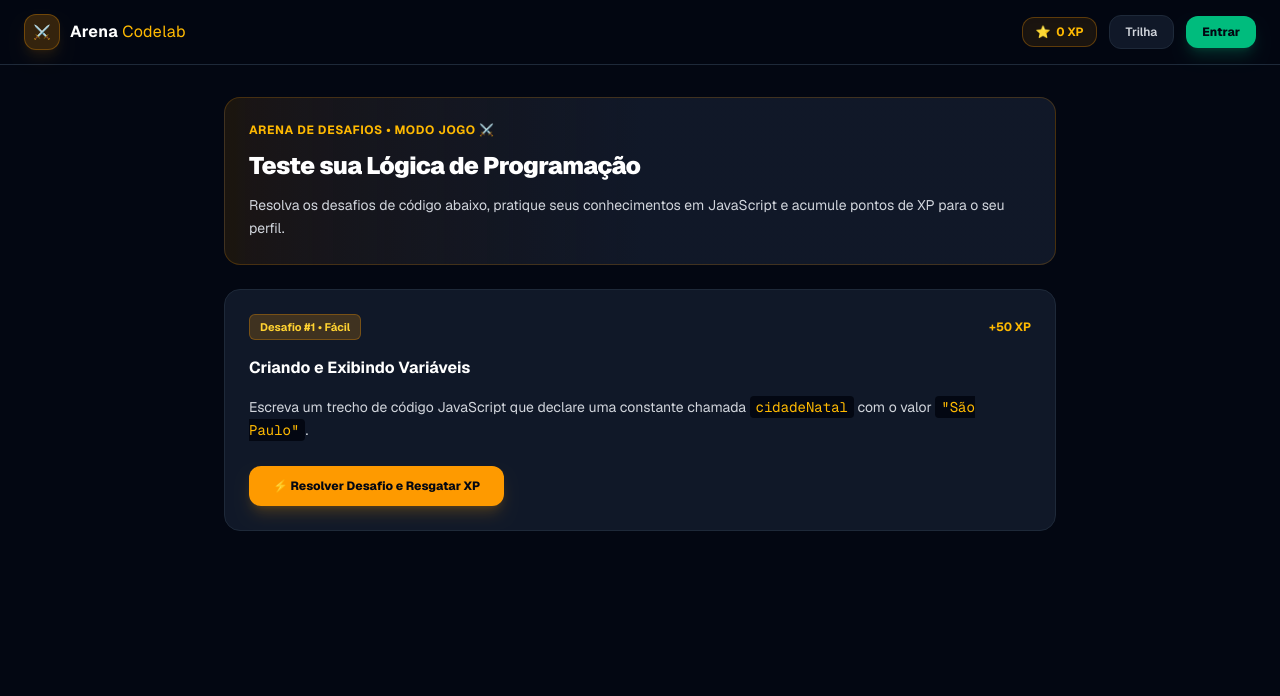
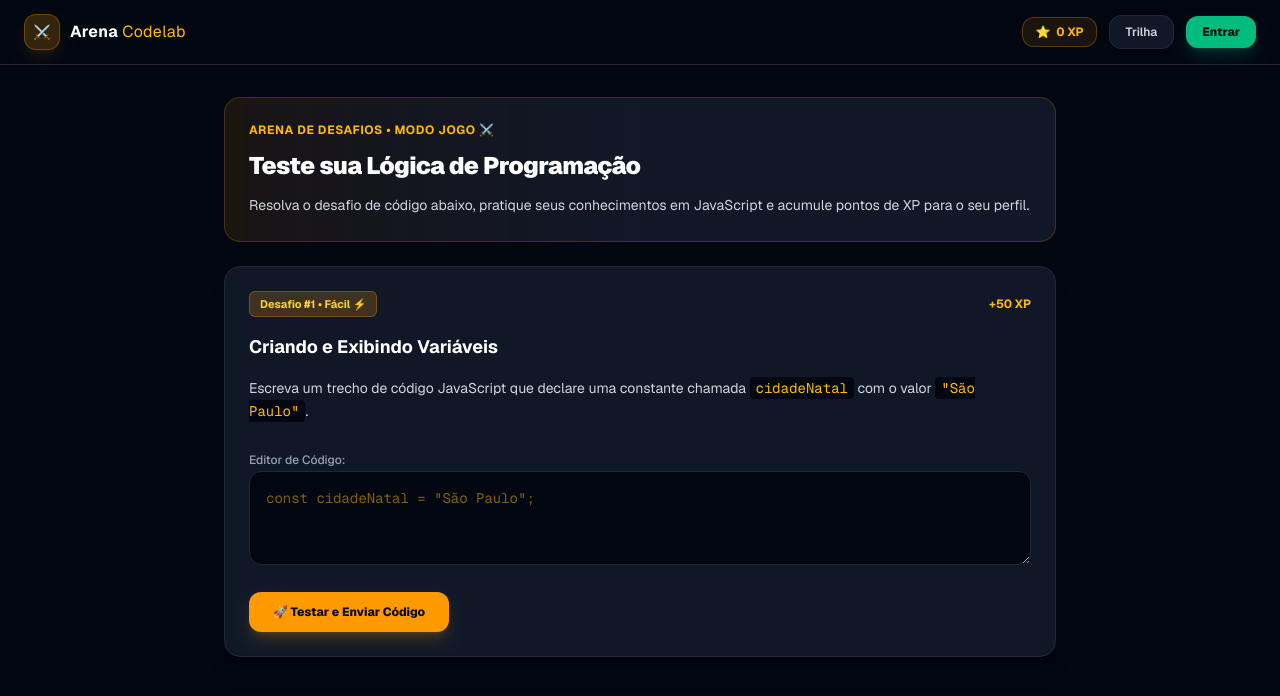
Before and after one commit to jvtsilva/codelab-joao, a Next.js app: page /desafios in a window 1280 px wide. Shown: the top 696 px of the page. Built offline with nearby package versions, Linux system fonts and the light colour scheme; no server answers.

Commit message:
feat: ajuste na tela de desafios

```diff
--- a/src/app/desafios/page.tsx
+++ b/src/app/desafios/page.tsx
@@ -10,14 +10,33 @@ export default function ArenaPage() {
   const [userXp, setUserXp] = useState<number>(0)
   const [menuOpen, setMenuOpen] = useState(false)
 
+  // Estados do desafio interativo
+  const [codeAnswer, setCodeAnswer] = useState('')
+  const [feedback, setFeedback] = useState<string | null>(null)
+  const [success, setSuccess] = useState(false)
+  const [challengeCompleted, setChallengeCompleted] = useState(false)
+
   useEffect(() => {
     async function loadUserArena() {
       const { data: { session } } = await supabase.auth.getSession()
 
       if (session) {
-        setUserId(session.user.id)
+        const currentUserId = session.user.id
+        setUserId(currentUserId)
         const meta = session.user.user_metadata
         setUserName(meta?.full_name || meta?.name || 'Aluno')
+
+        // Verificar se já concluiu este desafio no Supabase
+        const { data } = await supabase
+          .from('user_challenges')
+          .select('completed')
+          .eq('user_id', currentUserId)
+          .eq('challenge_id', 'challenge-1')
+          .single()
+
+        if (data && data.completed) {
+          setChallengeCompleted(true)
+        }
       }
 
       if (typeof window !== 'undefined') {
@@ -27,6 +46,47 @@ export default function ArenaPage() {
     }
     loadUserArena()
   }, [])
+
+  const handleTestChallenge = async () => {
+    const cleanCode = codeAnswer.trim().replace(/\s+/g, ' ')
+
+    // Validação do código esperado: const cidadeNatal = "..."
+    const expectedPattern = /const\s+cidadeNatal\s*=\s*(["'])(?:(?!\1).)*\1\s*;?/i
+
+    if (!cleanCode) {
+      setFeedback('❌ Escreva seu código no campo acima antes de testar.')
+      setSuccess(false)
+      return
+    }
+
+    if (expectedPattern.test(cleanCode) || cleanCode.includes('cidadeNatal')) {
+      setSuccess(true)
+      setFeedback('🎉 Parabéns! Resposta correta. Missão concluída com sucesso!')
+
+      if (!challengeCompleted) {
+        setChallengeCompleted(true)
+        const newXp = userXp + 50
+        setUserXp(newXp)
+
+        if (typeof window !== 'undefined') {
+          localStorage.setItem('codelab_user_xp', String(newXp))
+        }
+
+        if (userId) {
+          await supabase.from('user_challenges').upsert({
+            user_id: userId,
+            challenge_id: 'challenge-1',
+            completed: true,
+            xp_earned: 50,
+            updated_at: new Date().toISOString()
+          }, { onConflict: 'user_id,challenge_id' })
+        }
+      }
+    } else {
+      setSuccess(false)
+      setFeedback('❌ Incorreto. Lembre-se de utilizar a palavra-chave `const` e a variável `cidadeNatal`.')
+    }
+  }
 
   const handleLogout = async () => {
     await supabase.auth.signOut()
@@ -39,7 +99,7 @@ export default function ArenaPage() {
       {/* Header Responsivo da Arena */}
       <header className="border-b border-gray-800 bg-gray-950/95 backdrop-blur sticky top-0 z-50 px-4 sm:px-6 py-3.5 flex items-center justify-between gap-3">
 
-        {/* Lado Esquerdo: Ícone de Espada Estático (Sem redirecionar) + Título */}
+        {/* Lado Esquerdo: Ícone de Espada Estático + Título */}
         <div className="flex items-center gap-2.5 min-w-0">
           <div className="w-9 h-9 bg-amber-500/20 text-amber-400 font-bold text-sm rounded-xl shrink-0 border border-amber-500/30 flex items-center justify-center select-none shadow-lg shadow-amber-500/10">
             ⚔️
@@ -155,39 +215,57 @@ export default function ArenaPage() {
             Teste sua Lógica de Programação
           </h2>
           <p className="text-gray-300 text-xs sm:text-sm leading-relaxed">
-            Resolva os desafios de código abaixo, pratique seus conhecimentos em JavaScript e acumule pontos de XP para o seu perfil.
+            Resolva o desafio de código abaixo, pratique seus conhecimentos em JavaScript e acumule pontos de XP para o seu perfil.
           </p>
         </div>
 
-        {/* Exemplo de card de desafio */}
-        <div className="p-5 sm:p-6 bg-gray-900 border border-gray-800 rounded-2xl space-y-4">
-          <div className="flex items-center justify-between">
+        {/* Card do Desafio Prático */}
+        <div className="p-5 sm:p-6 bg-gray-900 border border-gray-800 rounded-2xl space-y-4 shadow-xl">
+          <div className="flex items-center justify-between flex-wrap gap-2">
             <span className="px-2.5 py-1 bg-amber-500/20 text-amber-300 border border-amber-500/30 text-[11px] font-bold rounded-md">
-              Desafio #1 • Fácil
+              Desafio #1 • Fácil ⚡
             </span>
-            <span className="text-xs font-bold text-amber-400">+50 XP</span>
+            <div className="flex items-center gap-2">
+              <span className="text-xs font-bold text-amber-400">+50 XP</span>
+              {challengeCompleted && (
+                <span className="px-2.5 py-1 bg-emerald-500/20 text-emerald-400 font-bold text-[11px] rounded-md border border-emerald-500/30">
+                  Concluído ✓
+                </span>
+              )}
+            </div>
           </div>
 
-          <h3 className="text-sm sm:text-base font-bold text-white">Criando e Exibindo Variáveis</h3>
+          <h3 className="text-base sm:text-lg font-bold text-white">Criando e Exibindo Variáveis</h3>
           <p className="text-xs sm:text-sm text-gray-300 leading-relaxed">
             Escreva um trecho de código JavaScript que declare uma constante chamada <code className="text-amber-400 bg-gray-950 px-1.5 py-0.5 rounded">cidadeNatal</code> com o valor <code className="text-amber-400 bg-gray-950 px-1.5 py-0.5 rounded">&quot;São Paulo&quot;</code>.
           </p>
 
-          <div className="pt-2">
+          <div className="space-y-2 pt-2">
+            <label className="text-xs text-gray-400 font-medium">Editor de Código:</label>
+            <textarea
+              rows={3}
+              placeholder='const cidadeNatal = "São Paulo";'
+              value={codeAnswer}
+              onChange={(e) => setCodeAnswer(e.target.value)}
+              className="w-full bg-gray-950 border border-gray-800 p-4 rounded-xl text-xs sm:text-sm text-amber-400 font-mono focus:outline-none focus:border-amber-500 transition"
+            />
+          </div>
+
+          <div className="pt-1">
             <button
-              onClick={() => {
-                const newXp = userXp + 50
-                setUserXp(newXp)
-                if (typeof window !== 'undefined') {
-                  localStorage.setItem('codelab_user_xp', String(newXp))
-                }
-                alert('🎉 Desafio concluído com sucesso! +50 XP adicionados.')
-              }}
-              className="w-full sm:w-auto px-6 py-3 bg-amber-500 hover:bg-amber-400 text-gray-950 font-extrabold text-xs rounded-xl transition shadow-lg shadow-amber-500/20 cursor-pointer text-center block"
+              onClick={handleTestChallenge}
+              className="w-full sm:w-auto px-6 py-3 bg-amber-500 hover:bg-amber-400 text-gray-950 font-extrabold text-xs rounded-xl transition shadow-lg shadow-amber-500/20 cursor-pointer text-center"
             >
-              ⚡ Resolver Desafio e Resgatar XP
+              🚀 Testar e Enviar Código
             </button>
           </div>
+
+          {feedback && (
+            <div className={`p-4 rounded-xl border font-mono text-xs space-y-1 ${success ? 'bg-emerald-950/40 border-emerald-500/30 text-emerald-400' : 'bg-red-950/40 border-red-500/30 text-red-400'}`}>
+              <div className="text-[10px] uppercase tracking-wider text-gray-500">Resultado da Execução:</div>
+              <p>{feedback}</p>
+            </div>
+          )}
         </div>
 
       </main>
```
